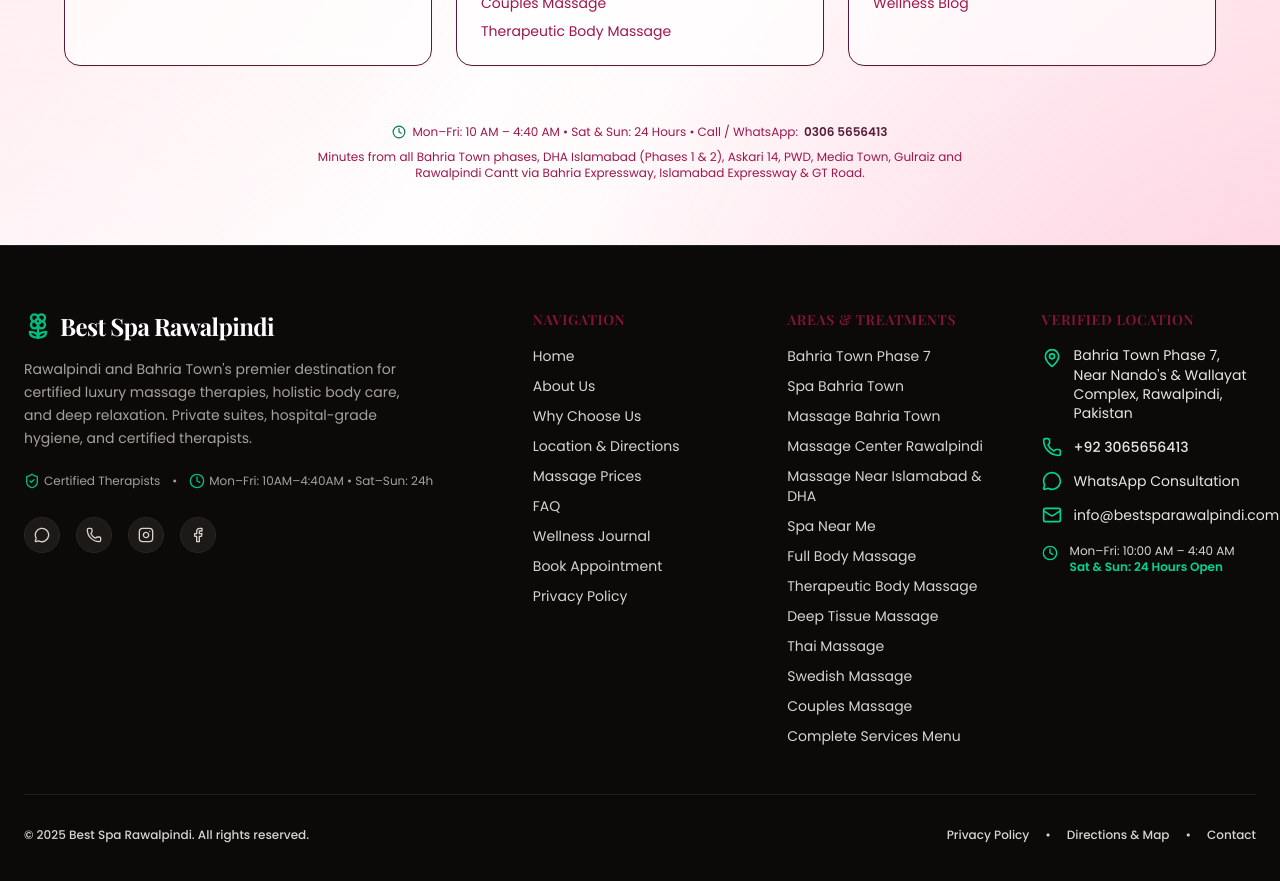
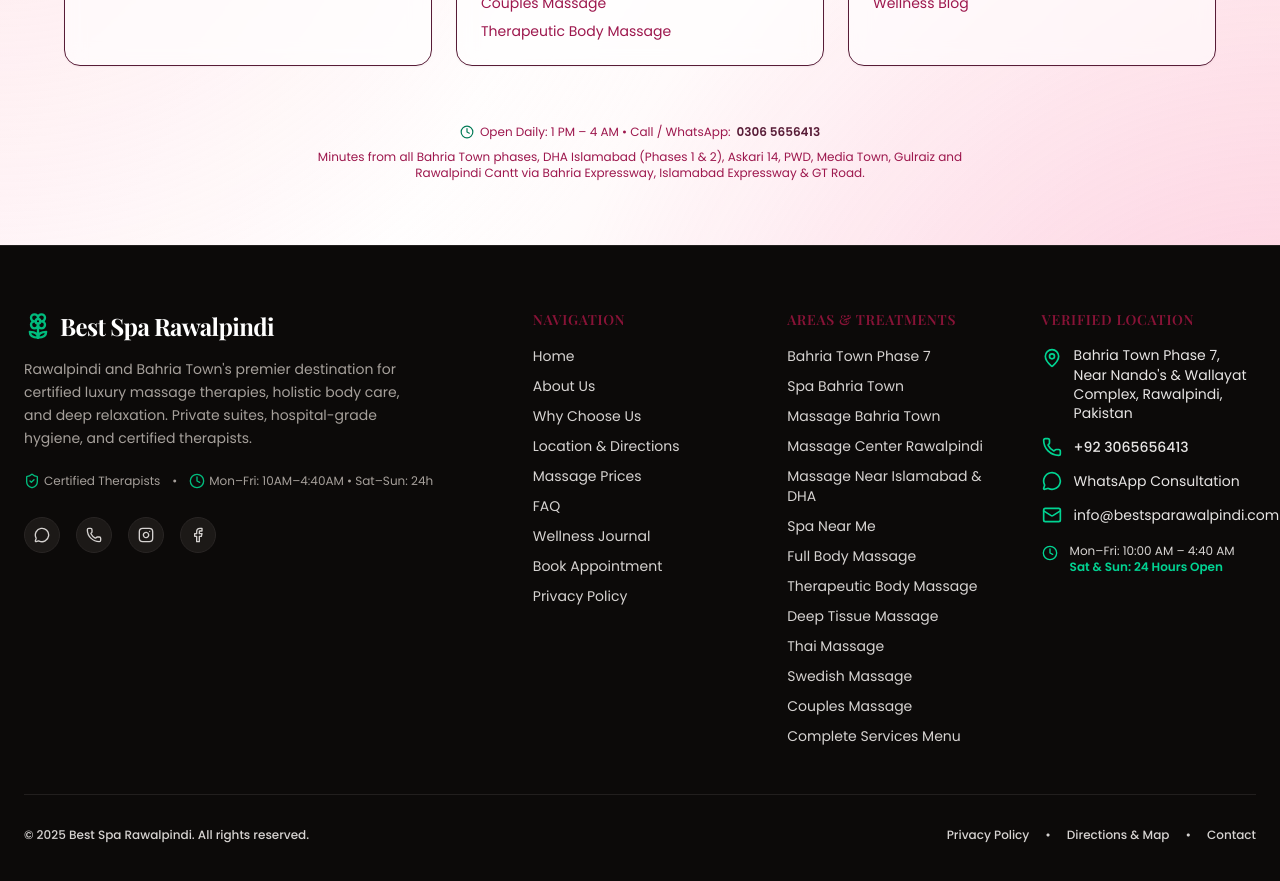
Before and after one commit to MunawarAbbas313/BestSpaRawalpindi, a Next.js app: page / in a window 1280 px wide. Shown: the part 7480-8361 px from the top of the page. Built offline with nearby package versions, Linux system fonts and the light colour scheme; a web font is replaced by a local one.

Commit message:
Update opening hours to daily 1 PM - 4 AM (SEOKeywords)

```diff
--- a/src/components/shared/SEOKeywords.tsx
+++ b/src/components/shared/SEOKeywords.tsx
@@ -88,7 +88,7 @@ export function SEOKeywords() {
           <div className="text-center pt-2 space-y-2">
             <p className="text-xs text-muted-foreground max-w-3xl mx-auto leading-relaxed flex items-center justify-center gap-1.5 flex-wrap">
               <Clock className="h-3.5 w-3.5 text-emerald-700" />
-              <span>Mon–Fri: 10 AM – 4:40 AM • Sat & Sun: 24 Hours • Call / WhatsApp: </span>
+              <span>Open Daily: 1 PM – 4 AM • Call / WhatsApp: </span>
               <a href="tel:+923065656413" className="font-semibold text-foreground hover:text-primary">
                 0306 5656413
               </a>
```
